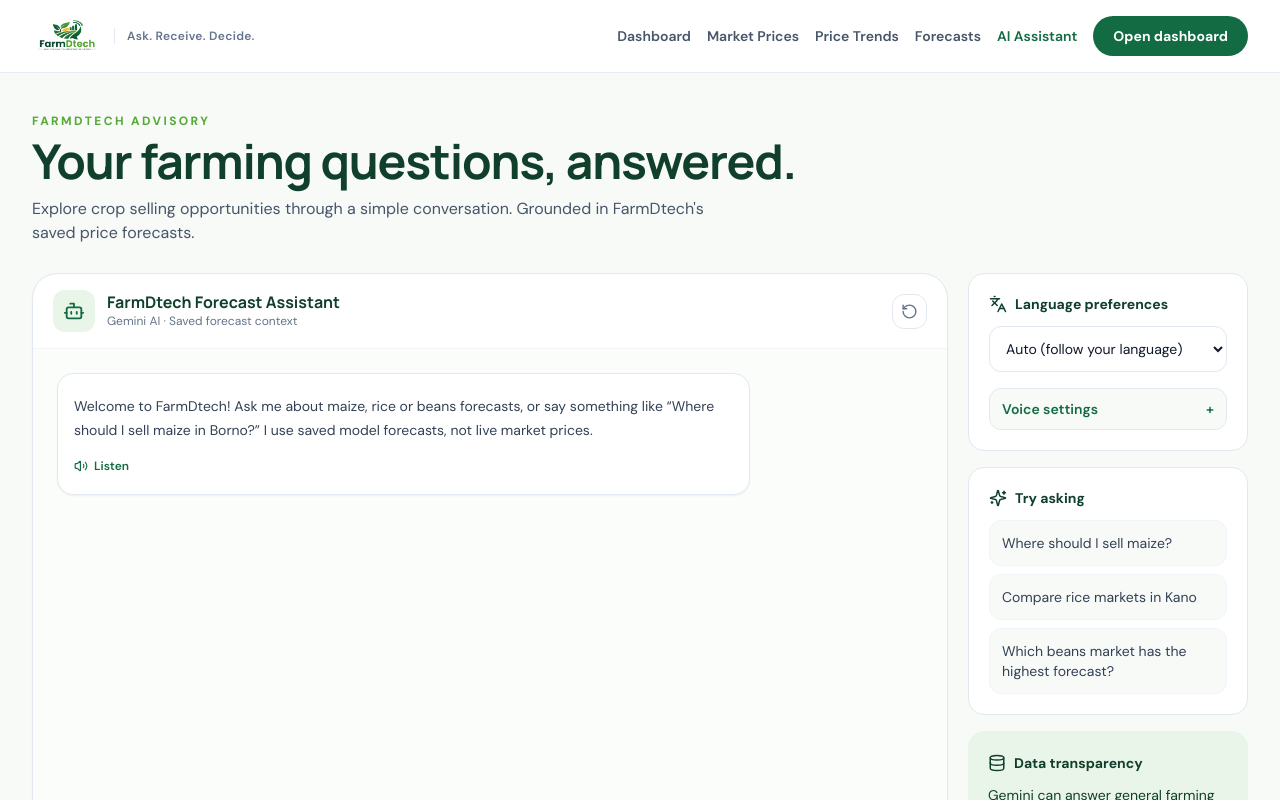
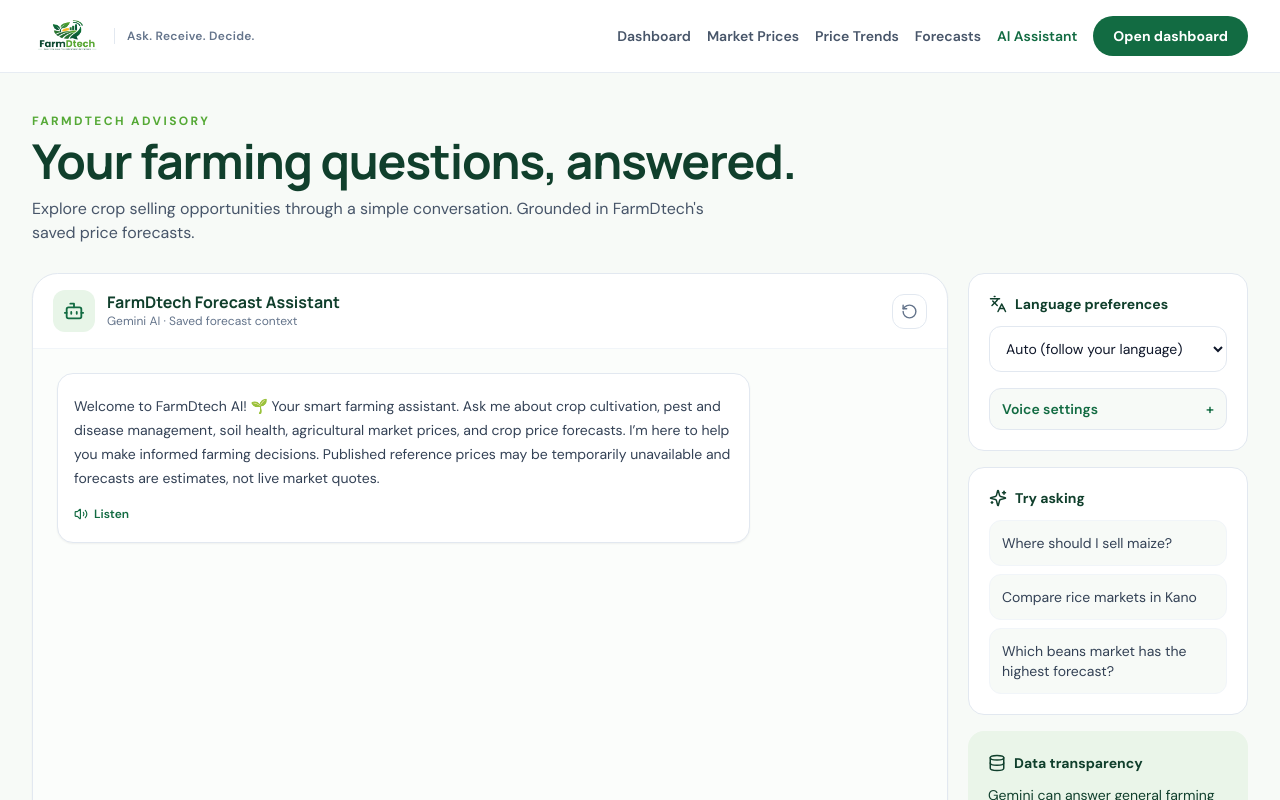
Before and after one commit to ajeksmarvins/FarmDtech-Web, a React (Vite) app: page /advisory in a window 1280 px wide. Shown: the top 800 px of the page. Built offline with nearby package versions, Linux system fonts and the light colour scheme.

Commit message:
Update AI assistant welcome to reflect broader farming guidance

```diff
--- a/src/components/AdvisoryChat.tsx
+++ b/src/components/AdvisoryChat.tsx
@@ -10,7 +10,7 @@ type BrowserRecognition = {
   start: () => void; stop: () => void;
 };
 type SpeechBrowser = Window & { SpeechRecognition?: new () => BrowserRecognition; webkitSpeechRecognition?: new () => BrowserRecognition };
-const welcome = 'Welcome to FarmDtech! Ask me about maize, rice or beans forecasts, or say something like “Where should I sell maize in Borno?” I use saved model forecasts, not live market prices.';
+const welcome = 'Welcome to FarmDtech AI! 🌱 Your smart farming assistant. Ask me about crop cultivation, pest and disease management, soil health, agricultural market prices, and crop price forecasts. I’m here to help you make informed farming decisions. Published reference prices may be temporarily unavailable and forecasts are estimates, not live market quotes.';
 const examples = ['Where should I sell maize?', 'Compare rice markets in Kano', 'Which beans market has the highest forecast?'];
 // Render common Gemini Markdown as safe React elements, without injecting HTML.
 function inlineMarkdown(text: string): ReactNode[] {
```
